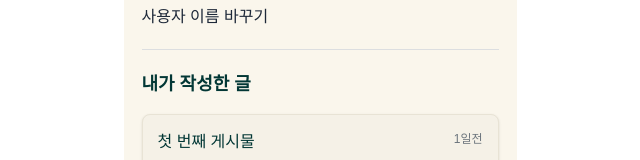
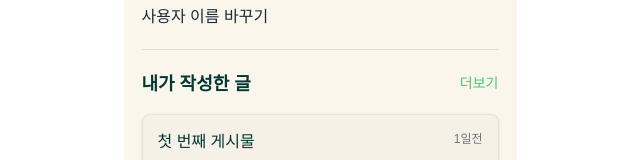
Before and after one commit to daybreaker42/KU-hackathon-2025, a Next.js app in the folder client/: page /user in a window 1280 px wide. Shown: the part 560-720 px from the top of the page, without its empty margins (320-960 px from the left). Built offline with nearby package versions, Linux system fonts and the light colour scheme.

Commit message:
feat: 사용자 프로필 페이지 개선 - '내가 작성한 글' 섹션에 '더보기' 버튼 추가

```diff
--- a/client/app/user/page.tsx
+++ b/client/app/user/page.tsx
@@ -92,7 +92,10 @@ export default function UserProfilePage() {
               </li>
 
               <li className="py-5">
-                <h2 className="font-bold text-lg text-[#023735] mb-4">내가 작성한 글</h2>
+                                <div className="flex justify-between items-center mb-4">
+                  <h2 className="font-bold text-lg text-[#023735]">내가 작성한 글</h2>
+                  <button className="text-[#42CA71] text-[14px] hover:text-[#369F5C] transition-colors">더보기</button>
+                </div>
                 <div className="space-y-3">
                   {userPosts.map((post) => (
                     <PostCard
```
